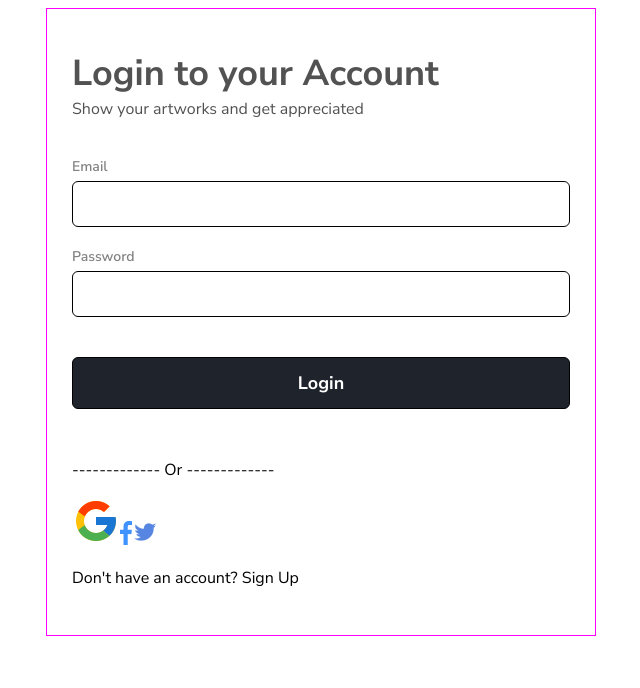
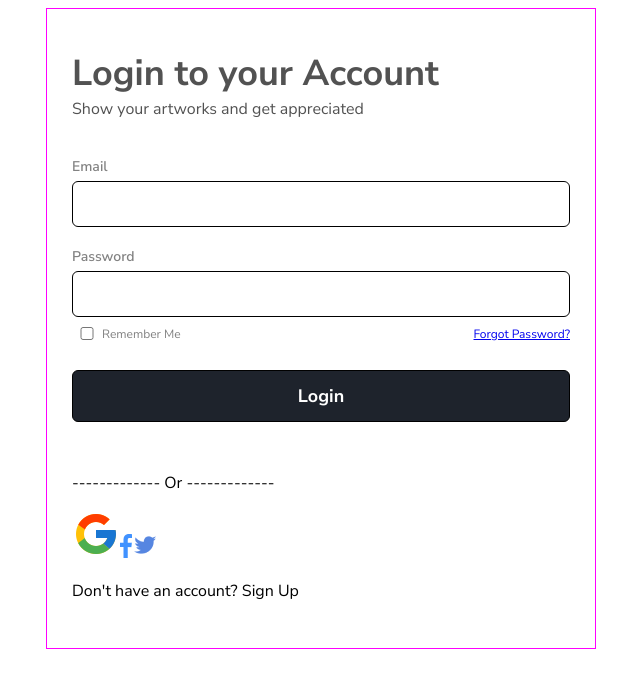
Before and after one commit to chingu-voyages/v40-geckos-team-19, a React (Create React App) app: page /login in a window 1280 px wide. Shown: the top 688 px of the page, without its empty margins (319-959 px from the left). Built offline with nearby package versions, Linux system fonts and the light colour scheme.

Commit message:
added password help section

```diff
--- a/src/App.js
+++ b/src/App.js
@@ -2,7 +2,7 @@ import { Route, Router, Routes } from 'react-router-dom';
 import './App.css';
 import HomePage from './pages/HomePage';
 import LoginPage from './Components/Login/LoginPage';
-import RegisterPage from './pages/RegisterPage';
+import RegisterPage from './Components/Register/RegisterPage';
 import VotingPage from './pages/VotingPage';
 
 function App() {
--- a/src/Components/Login/LoginPageForm.css
+++ b/src/Components/Login/LoginPageForm.css
@@ -31,11 +31,41 @@
   font-weight: 400;
 }
 
+.login-form .password-input {
+  margin-bottom: 0;
+}
+
+.login-help {
+  display: flex;
+  flex-direction: row;
+  justify-content: space-between;
+  align-items: center;
+}
+
+.login-help label,
+.login-help a {
+  font-size: 12px;
+  font-weight: 400;
+  line-height: 16px;
+}
+
+.remember-me {
+  display: flex;
+  flex-direction: row;
+  align-items: center;
+}
+
+.remember-me input {
+  width: 30px;
+  margin: 10px 0 10px;
+  justify-self: left;
+}
+
 .form-actions button {
   display: block;
   width: 100%;
-    color: #FFFFFF;
-    background-color: #1E232C;
+  color: #ffffff;
+  background-color: #1e232c;
   font-family: inherit;
   font-size: 18px;
   font-weight: 800;
@@ -45,6 +75,5 @@
 }
 
 .form-actions button:hover,
-.form-actions button:active {
-
+.form-actions button:focus {
 }
--- a/src/Components/Login/LoginPageForm.jsx
+++ b/src/Components/Login/LoginPageForm.jsx
@@ -1,23 +1,31 @@
 import React from "react";
-import "./LoginPageForm.css"
+import "./LoginPageForm.css";
 
 const LoginPageForm = () => {
   return (
     <form action="" className="login-form">
       <label htmlFor="emailInput">
         Email
-        <input type="email" id="emailInput" />
+        <input type="email" id="email-input" />
       </label>
-      <label htmlFor="passwordInput">
+      <label htmlFor="password-input">
         Password
-        <input type="password" id="passwordInput" />
+        <input type="password" id="password-input" className="password-input" />
+        <div className="login-help">
+        <div className="remember-me">
+          <input type="checkbox" value="lsRememberMe" id="remember-me" />{" "}
+          <label for="remember-me">Remember Me</label>
+        </div>
+
+        <a href="/">Forgot Password?</a>
+      </div>
       </label>
+
       <div className="form-actions">
         <button type="submit">Login</button>
       </div>
-
     </form>
   );
 };
 
-export default LoginPageForm
+export default LoginPageForm;
--- /dev/null
+++ b/src/Components/Register/RegisterPage.jsx
@@ -0,0 +1,9 @@
+import React from 'react'
+
+const RegisterPage = () => {
+  return (
+    <div>RegisterPage</div>
+  )
+}
+
+export default RegisterPage
--- a/src/pages/RegisterPage.jsx
+++ /dev/null
@@ -1,9 +0,0 @@
-import React from 'react'
-
-const RegisterPage = () => {
-  return (
-    <div>RegisterPage</div>
-  )
-}
-
-export default RegisterPage
```
Lines whose indentation alone changed are shown as unchanged.
